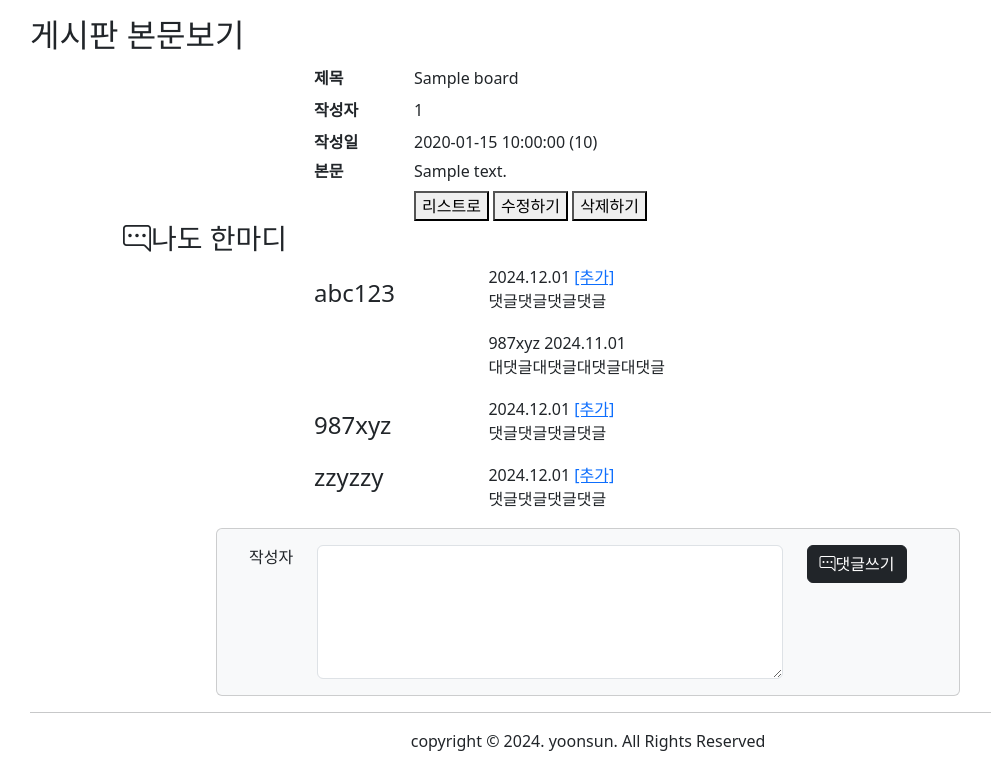
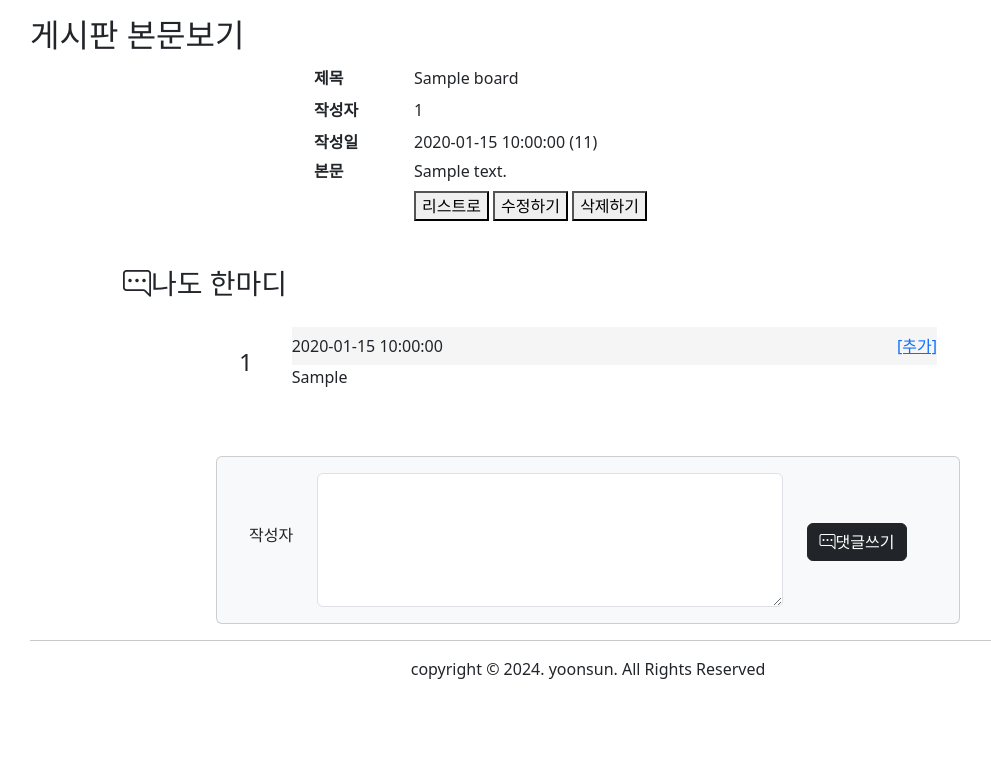
Before and after one commit to yoon741/semiprojectv1b, a FastAPI app: page /board/view/1 in a window 1280 px wide. Shown: the part 145-914 px from the top of the page, without its empty margins (52-1043 px from the left). After the commit the page ends 824 px from the top, so only its background shows below. Run offline with FastAPI, Linux system fonts and the light colour scheme; tables that the repository leaves empty hold one stand-in row (values such as "Sample post"); parts of the project's set-up code (start-up, migrations or seed data) failed here and were passed over; some libraries are stand-ins or nearby versions.

Commit message:
게시글 본문보기시 댓글 출력 기능 구현 1

```diff
--- a/app/service/board.py
+++ b/app/service/board.py
@@ -1,5 +1,6 @@
-from sqlalchemy import select, or_
+from sqlalchemy import select, or_, update, values
 from sqlalchemy.exc import SQLAlchemyError
+from sqlalchemy.orm import joinedload
 
 from app.model.board import Board
 
@@ -18,19 +19,31 @@ class BoardService:
             return result
 
         except SQLAlchemyError as ex:
-            print(f'▸▸▸select_board 오류발생 : , {str(ex)}')
+            print(f'▸▸▸select_board 오류발생 : {str(ex)}')
 
 
     @staticmethod
     def selectone_board(bno, db):
         try:
-            stmt = select(Board).where(Board.bno == bno)
+            # 본문글에 대한 조회수 증가
+            # update board sey views = views + 1
+            # where bno = ?
+            stmt = update(Board).where(Board.bno == bno)\
+                    .values(views = Board.views + 1)
+            db.execute(stmt)
+
+            # 본문글 + 댓글 읽어오기
+            stmt = (select(Board).options(joinedload(Board.replys))\
+                    .where(Board.bno == bno))
             result = db.execute(stmt).scalars().first()
 
+            db.commit()  # 위 두작업이 모두 정상적으로 완료되면 commit
             return result
 
+
         except SQLAlchemyError as ex:
-            print(f'▸▸▸selectone_board 오류발생 : , {str(ex)}')
+            print(f'▸▸▸selectone_board 오류발생 : {str(ex)}')
+            db.rollback()
 
 
     @staticmethod
@@ -59,4 +72,4 @@ class BoardService:
             return result
 
         except SQLAlchemyError as ex:
-            print(f'▸▸▸find_select_board 오류발생 : , {str(ex)}')
+            print(f'▸▸▸find_select_board 오류발생 : {str(ex)}')
--- a/views/templates/board/view.html
+++ b/views/templates/board/view.html
@@ -13,12 +13,12 @@
     tr { height: 32px }
     #listbtn { margin-left: 100px; }
 
-    {#h3 { margin-top: 45px; }#}
-    {##comtlist { margin-top: 25px; width: 700px }#}
-    {#.cmtbg { background: whitesmoke; padding: 7px 0 }#}
-    {#.rpybg { background: lightcyan; padding: 7px 0 }#}
-    {#.pushend { float: right }#}
-    {#.pushbtm { margin-top: 50px; }#}
+    h3 { margin-top: 45px; }
+    #comtlist { margin-top: 25px; width: 700px }
+    .cmtbg { background: whitesmoke; padding: 7px 0 }
+    .rpybg { background: lightcyan; padding: 7px 0 }
+    .pushend { float: right }
+    .pushbtm { margin-top: 50px; }
 </style>
 {% endblock %}
 
@@ -41,25 +41,17 @@
     <h3 class="offset-1"><i class="bi bi-chat-right-dots"></i>나도 한마디</h3>
 
     <table class="offset-1.8" id="comtlist">
-        <tr><td><h4>abc123</h4></td>
-            <td><div class="cmtbg">2024.12.01
-                <span class="pushend"><a href="#">[추가]</a></span></div>
-                <p>댓글댓글댓글댓글</p></td></tr>
+        {% for rp in boards.replys  %}
+            <tr><td><h4>{{ rp.userid }}</h4></td>
+                <td><div class="cmtbg">{{ rp.regdate }}
+                    <span class="pushend"><a href="#">[추가]</a></span></div>
+                    <p>{{ rp.reply }}</p></td></tr>
 
-        <tr><td></td><td><div class="rpybg">
-                <span>987xyz</span>
-                <span class="pushend">2024.11.01</span></div>
-                <p>대댓글대댓글대댓글대댓글</p></td></tr>
-
-        <tr><td><h4>987xyz</h4></td>
-            <td><div class="cmtbg">2024.12.01
-                <span class="pushend"><a href="#">[추가]</a></span></div>
-                <p>댓글댓글댓글댓글</p></td></tr>
-
-        <tr><td><h4>zzyzzy</h4></td>
-            <td><div class="cmtbg">2024.12.01
-                <span class="pushend"><a href="#">[추가]</a></span></div>
-                <p>댓글댓글댓글댓글</p></td></tr>
+    {#        <tr><td></td><td><div class="rpybg">#}
+    {#                <span>987xyz</span>#}
+    {#                <span class="pushend">2024.11.01</span></div>#}
+    {#                <p>대댓글대댓글대댓글대댓글</p></td></tr>#}
+        {% endfor %}
     </table>
     <!-- 댓글목록 -->
 
```
